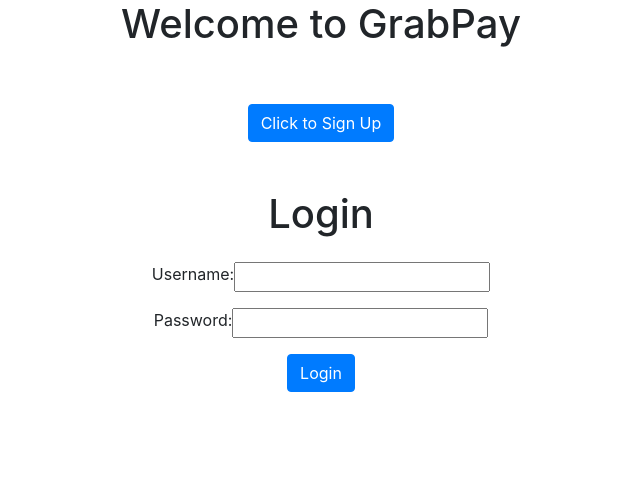
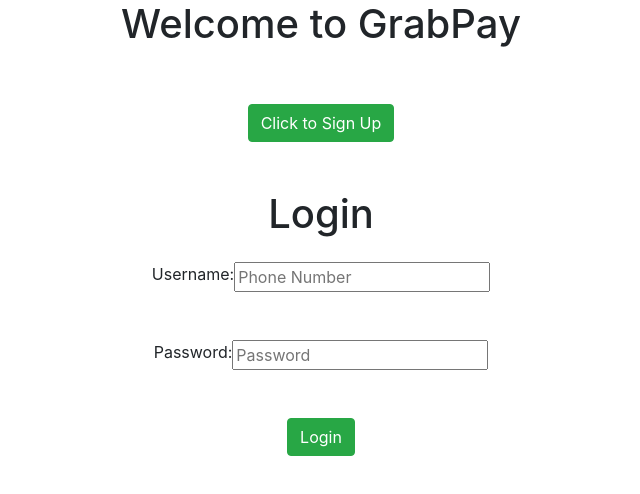
Before and after one commit to aukokyong/grabpay, a React (Create React App) app in the folder client/: page / in a window 1280 px wide. Shown: the top 494 px of the page, without its empty margins (319-959 px from the left). Built offline with nearby package versions, Linux system fonts and the light colour scheme.

Commit message:
update home page

```diff
--- a/client/src/components/pages/Home.js
+++ b/client/src/components/pages/Home.js
@@ -1,9 +1,9 @@
 import { useState } from "react";
-import LoginForm from "./Home/LoginForm";
-import SignupForm from "./Home/SignupForm";
-import { Container, Row, Button, Col } from "react-bootstrap";
+import LoginForm from "./home/LoginForm";
+import SignupForm from "./home/SignupForm";
+import { Container, Row, Button } from "react-bootstrap";
 
-const Home = () => {
+const Home = (props) => {
   const [form, setForm] = useState("login");
 
   const handleClick = (event) => {
@@ -13,14 +13,15 @@
 
   return (
     <Container>
-      <Row className="justify-content-sm-center mb-5">
+      <Row className="justify-content-center mb-5">
         <h1>Welcome to GrabPay</h1>
       </Row>
 
       {form === "login" ? (
         <>
-          <Row className="justify-content-sm-center mb-5">
+          <Row className="justify-content-center mb-5">
             <Button
+              variant="success"
               onClick={(e) => {
                 handleClick(e);
               }}
@@ -29,14 +30,15 @@
               Click to Sign Up
             </Button>
           </Row>
-          <Row className="justify-content-sm-center">
-            <LoginForm />
+          <Row className="justify-content-center">
+            <LoginForm setIsloggedin={props.setIsloggedin} />
           </Row>
         </>
       ) : (
         <>
-          <Row className="justify-content-sm-center mb-5">
+          <Row className="justify-content-center mb-5">
             <Button
+              variant="success"
               onClick={(e) => {
                 handleClick(e);
               }}
@@ -45,8 +47,8 @@
               Click to Login
             </Button>
           </Row>
-          <Row className="justify-content-sm-center">
-            <SignupForm />
+          <Row className="justify-content-center">
+            <SignupForm setIsloggedin={props.setIsloggedin} />
           </Row>
         </>
       )}
--- a/client/src/components/pages/home/LoginForm.js
+++ b/client/src/components/pages/home/LoginForm.js
@@ -1,14 +1,17 @@
 import { useState } from "react";
 import { Container, Row, Button } from "react-bootstrap";
 import axios from "axios";
+import { Redirect } from "react-router-dom";
 
-const LoginForm = () => {
-  const [formData, setFormData] = useState();
+const LoginForm = (props) => {
+  const [formData, setFormData] = useState({ username: "", password: "" });
+  const [errorMsg, setErrorMsg] = useState({ username: "", password: "" });
 
   const handleChange = (event) => {
     setFormData((state) => {
       return { ...state, [event.target.name]: event.target.value };
     });
+    setErrorMsg({ username: "", password: "" });
   };
 
   const handleClick = (event) => {
@@ -16,29 +19,57 @@
     console.log("clicked");
 
     axios
-      .post("/session")
-      .then((response) => {})
-      .catch((err) => {
-        console.log(err);
+      .post("/session", formData)
+      .then((response) => {
+        console.log(response);
+
+        props.setIsloggedin(true);
+      })
+      .catch((error) => {
+        console.log(error.response.data);
+        setErrorMsg((state) => {
+          return { ...state, ...error.response.data };
+        });
       });
   };
 
   return (
     <Container>
-      <Row className="justify-content-sm-center mb-3">
+      <Row className="justify-content-center mb-3">
         <h1>Login</h1>
       </Row>
       <form>
-        <Row className="justify-content-sm-center mb-3">
+        <Row className="justify-content-center mb-3">
           Username:
-          <input name="username" onChange={handleChange}></input>
+          <input
+            name="username"
+            value={formData.username}
+            placeholder="Phone Number"
+            onChange={handleChange}
+          ></input>
         </Row>
-        <Row className="justify-content-sm-center mb-3">
+        <Row className="justify-content-center mb-3">
+          <p>{errorMsg.username}</p>
+        </Row>
+        <Row className="justify-content-center mb-3">
           Password:
-          <input name="password" onChange={handleChange}></input>
+          <input
+            type="password"
+            name="password"
+            value={formData.password}
+            placeholder="Password"
+            onChange={handleChange}
+          ></input>
         </Row>
-        <Row className="justify-content-sm-center mb-3">
-          <Button type="submit" onClick={(e) => handleClick(e)}>
+        <Row className="justify-content-center mb-3">
+          <p>{errorMsg.password}</p>
+        </Row>
+        <Row className="justify-content-center mb-3">
+          <Button
+            type="submit"
+            variant="success"
+            onClick={(e) => handleClick(e)}
+          >
             Login
           </Button>
         </Row>
--- a/client/src/components/pages/home/SignupForm.js
+++ b/client/src/components/pages/home/SignupForm.js
@@ -1,54 +1,66 @@
 import { useState } from "react";
 import { Container, Row, Button } from "react-bootstrap";
 import axios from "axios";
+import { response } from "express";
 
-const SignupForm = () => {
+const SignupForm = (props) => {
   const [formData, setFormData] = useState({ username: "", password: "" });
+  const [errorMsg, setErrorMsg] = useState({ msg: "" });
 
   const handleChange = (event) => {
     setFormData((state) => {
       return { ...state, [event.target.name]: event.target.value };
     });
+    setErrorMsg({ msg: "" });
   };
 
   const handleClick = (event) => {
     event.preventDefault();
-    console.log("clicked");
 
     axios
-      .post("/user/new")
-      .then((response) => {})
-      .catch((err) => {
-        console.log(err);
+      .post("/user/new", formData)
+      .then((response) => {
+        setErrorMsg({ msg: response.data });
+      })
+      .catch((error) => {
+        console.log(error.response);
       });
   };
 
   return (
     <Container>
-      <Row className="justify-content-sm-center mb-3">
+      <Row className="justify-content-center mb-3">
         <h1>Sign Up</h1>
       </Row>
       <form>
-        <Row className="justify-content-sm-center mb-3">
+        <Row className="justify-content-center mb-1">
           Username:
           <input
-            type="number"
             name="username"
             value={formData.username}
+            placeholder="Phone Number"
             onChange={handleChange}
           ></input>
         </Row>
-        <Row className="justify-content-sm-center mb-3">
+        <Row className="justify-content-center">
+          <p>{errorMsg.msg}</p>
+        </Row>
+        <Row className="justify-content-center mb-3">
           Password:
           <input
             type="password"
             name="password"
             value={formData.password}
+            placeholder="Password"
             onChange={handleChange}
           ></input>
         </Row>
-        <Row className="justify-content-sm-center mb-3">
-          <Button type="submit" onClick={(e) => handleClick(e)}>
+        <Row className="justify-content-center mb-3">
+          <Button
+            type="submit"
+            variant="success"
+            onClick={(e) => handleClick(e)}
+          >
             Sign Up
           </Button>
         </Row>
```
